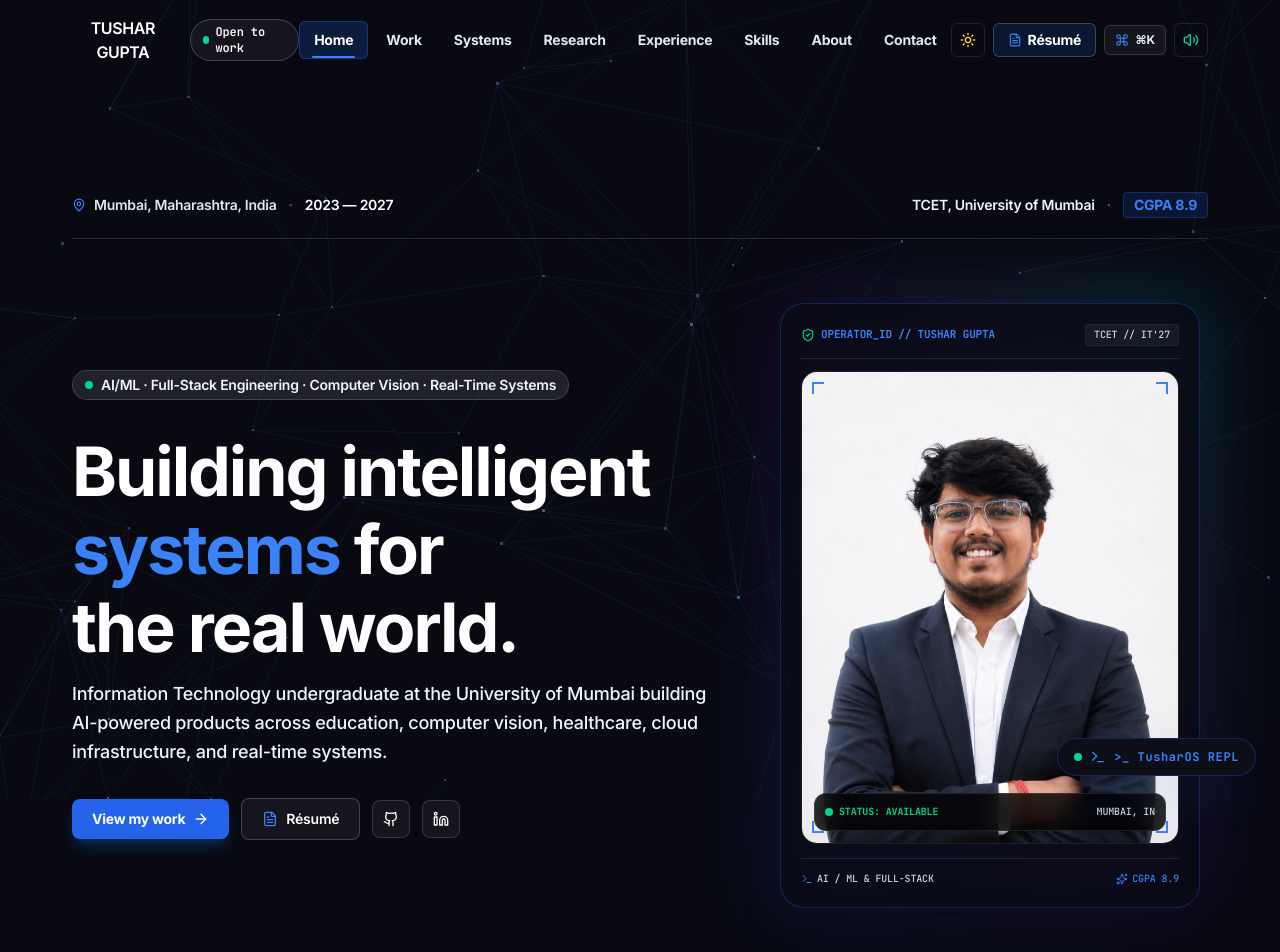
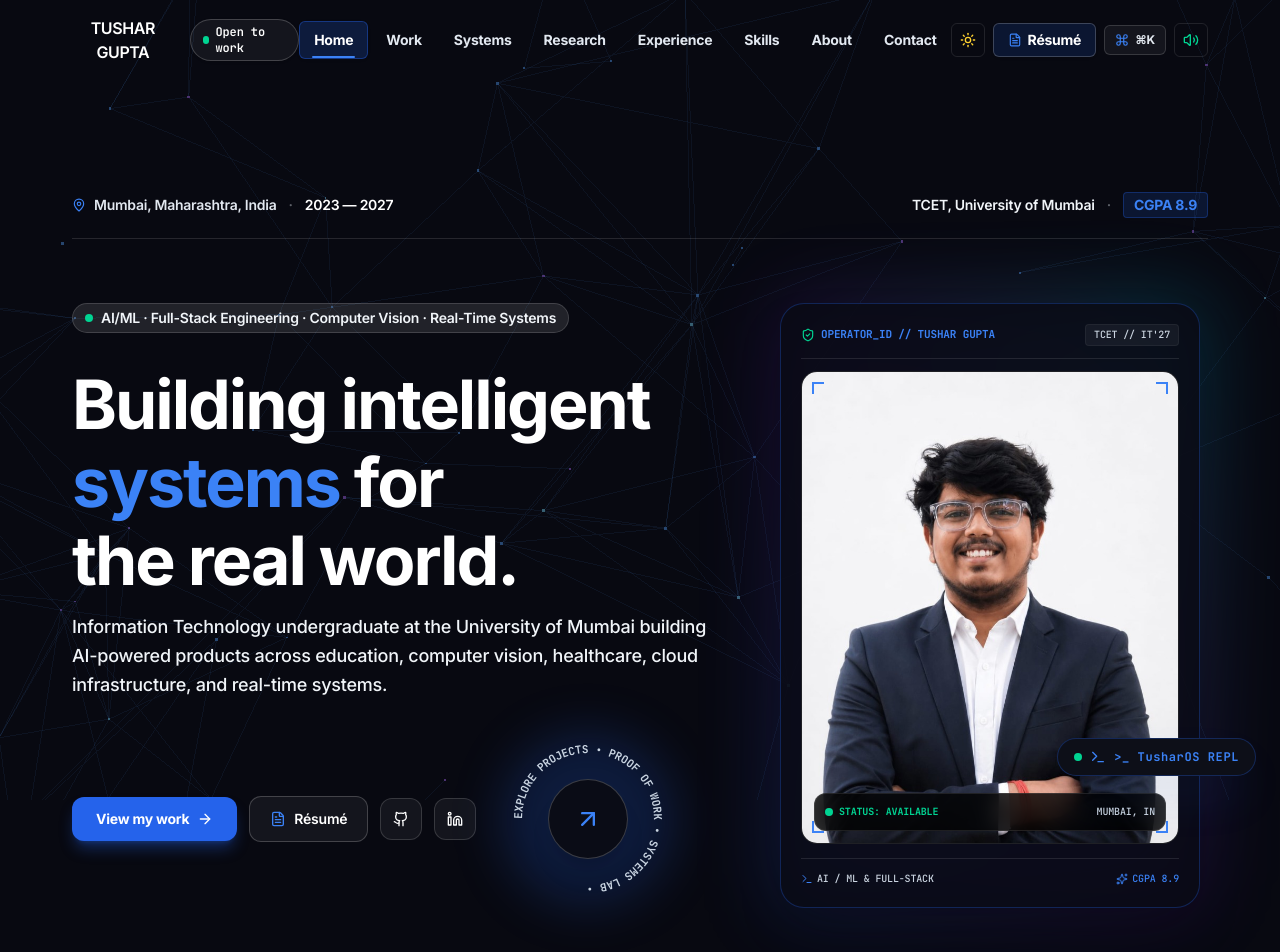
Before and after one commit to TusharGupta2820/Tushar_Portfolio, a React (Vite) app: page / in a window 1280 px wide. Shown: the top 952 px of the page. Built offline with nearby package versions, Linux system fonts and the light colour scheme.

Commit message:
Add 3D particle effects, page transition wipes, spinning text badge, and light theme high contrast fixes

```diff
--- a/src/App.tsx
+++ b/src/App.tsx
@@ -8,7 +8,7 @@ import { ResumeModal } from './components/ui/ResumeModal';
 import { CaseStudyModal } from './components/modals/CaseStudyModal';
 import { ResearchNoteModal } from './components/modals/ResearchNoteModal';
 import { InteractiveTerminal } from './components/ui/InteractiveTerminal';
-import { SectionTransition } from './components/ui/Animations';
+import { SectionTransition, TransitionWipe } from './components/ui/Animations';
 
 import { Hero } from './components/sections/Hero';
 import { SelectedWork } from './components/sections/SelectedWork';
@@ -93,9 +93,11 @@ export function App() {
         onToggleTheme={toggleTheme}
       />
 
-      {/* Section-Wise Content View with 3D Page Transitions */}
+      {/* Section-Wise Content View with Colored Transition Wipes & 3D Page Entrance */}
       <main className="relative z-10 w-full pt-16 min-h-[85vh]">
         <AnimatePresence mode="wait">
+          <TransitionWipe key={`wipe-${activeSection}`} />
+
           {/* OVERVIEW / HERO */}
           {activeSection === 'overview' && (
             <SectionTransition key="overview">
--- a/src/components/sections/Hero.tsx
+++ b/src/components/sections/Hero.tsx
@@ -1,6 +1,7 @@
 import React from 'react';
 import { PERSONAL_INFO, KEY_NUMBERS } from '../../data/portfolioData';
 import { HeroPortrait } from '../ui/HeroPortrait';
+import { SpinningTextBadge } from '../ui/SpinningTextBadge';
 import { ArrowRight, FileText, MapPin } from 'lucide-react';
 import { GithubIcon, LinkedinIcon } from '../ui/Icons';
 import { soundFx } from '../../utils/audio';
@@ -64,10 +65,11 @@ export const Hero: React.FC<HeroProps> = ({ onOpenResumeModal, onNavigate }) =>
             </div>
 
             {/* Actions */}
-            <FadeUp delay={0.2} className="flex flex-wrap items-center gap-3">
+            <FadeUp delay={0.2} className="flex flex-wrap items-center gap-4 sm:gap-6">
+              <div className="flex flex-wrap items-center gap-3">
                 <button
                   onClick={() => handleNav('work')}
-                className="inline-flex items-center gap-2 px-5 py-2.5 rounded-lg bg-brand-blue hover:bg-brand-cobalt text-white text-sm font-bold transition-all hover:scale-[1.02] active:scale-95 shadow-lg shadow-brand-blue/30"
+                  className="inline-flex items-center gap-2 px-6 py-3 rounded-xl bg-brand-blue hover:bg-brand-cobalt text-white text-sm font-bold transition-all hover:scale-[1.02] active:scale-95 shadow-lg shadow-brand-blue/35"
                 >
                   <span>View my work</span>
                   <ArrowRight className="w-4 h-4" />
@@ -75,7 +77,7 @@ export const Hero: React.FC<HeroProps> = ({ onOpenResumeModal, onNavigate }) =>
 
                 <button
                   onClick={() => { soundFx.playBlip(800); onOpenResumeModal(); }}
-                className="inline-flex items-center gap-2 px-5 py-2.5 rounded-lg border border-white/20 bg-white/5 text-sm text-white hover:border-white/40 hover:bg-white/10 transition-all font-semibold"
+                  className="inline-flex items-center gap-2 px-5 py-3 rounded-xl border border-white/20 bg-white/5 text-sm text-white hover:border-white/40 hover:bg-white/10 transition-all font-semibold"
                 >
                   <FileText className="w-4 h-4 text-brand-electric" />
                   <span>Résumé</span>
@@ -85,7 +87,7 @@ export const Hero: React.FC<HeroProps> = ({ onOpenResumeModal, onNavigate }) =>
                   href={PERSONAL_INFO.github}
                   target="_blank" rel="noreferrer"
                   onClick={() => soundFx.playClick(700)}
-                className="p-2.5 rounded-lg border border-white/15 bg-white/5 text-white hover:border-white/30 hover:bg-white/10 transition-all"
+                  className="p-3 rounded-xl border border-white/15 bg-white/5 text-white hover:border-white/30 hover:bg-white/10 transition-all"
                   title="GitHub"
                 >
                   <GithubIcon className="w-4 h-4" />
@@ -95,11 +97,17 @@ export const Hero: React.FC<HeroProps> = ({ onOpenResumeModal, onNavigate }) =>
                   href={PERSONAL_INFO.linkedin}
                   target="_blank" rel="noreferrer"
                   onClick={() => soundFx.playClick(700)}
-                className="p-2.5 rounded-lg border border-white/15 bg-white/5 text-white hover:text-brand-electric hover:border-white/30 hover:bg-white/10 transition-all"
+                  className="p-3 rounded-xl border border-white/15 bg-white/5 text-white hover:text-brand-electric hover:border-white/30 hover:bg-white/10 transition-all"
                   title="LinkedIn"
                 >
                   <LinkedinIcon className="w-4 h-4" />
                 </a>
+              </div>
+
+              {/* Spinning Circular Text Badge */}
+              <div className="hidden sm:block">
+                <SpinningTextBadge onClick={() => handleNav('work')} />
+              </div>
             </FadeUp>
           </SlideIn>
 
--- a/src/components/ui/Animations.tsx
+++ b/src/components/ui/Animations.tsx
@@ -396,3 +396,34 @@ export const Counter: React.FC<CounterProps> = ({ value, className = '' }) => {
     </motion.span>
   );
 };
+
+// ─────────────────────────────────────────────────────────
+// TRANSITION WIPE — 3-Layer Colored Slide Page Transition
+// ─────────────────────────────────────────────────────────
+export const TransitionWipe: React.FC = () => {
+  return (
+    <>
+      <motion.div
+        className="fixed top-0 bottom-0 right-full w-screen h-screen z-50 bg-[#1e1b4b]"
+        initial={{ x: '100%', width: '100%' }}
+        animate={{ x: '0%', width: '0%' }}
+        exit={{ x: ['0%', '100%'], width: ['0%', '100%'] }}
+        transition={{ duration: 0.5, ease: [0.65, 0, 0.35, 1] }}
+      />
+      <motion.div
+        className="fixed top-0 bottom-0 right-full w-screen h-screen z-40 bg-[#2563eb]"
+        initial={{ x: '100%', width: '100%' }}
+        animate={{ x: '0%', width: '0%' }}
+        exit={{ x: ['0%', '100%'], width: ['0%', '100%'] }}
+        transition={{ delay: 0.08, duration: 0.5, ease: [0.65, 0, 0.35, 1] }}
+      />
+      <motion.div
+        className="fixed top-0 bottom-0 right-full w-screen h-screen z-30 bg-[#3b82f6]"
+        initial={{ x: '100%', width: '100%' }}
+        animate={{ x: '0%', width: '0%' }}
+        exit={{ x: ['0%', '100%'], width: ['0%', '100%'] }}
+        transition={{ delay: 0.16, duration: 0.5, ease: [0.65, 0, 0.35, 1] }}
+      />
+    </>
+  );
+};
--- /dev/null
+++ b/src/components/ui/SpinningTextBadge.tsx
@@ -0,0 +1,49 @@
+import React from 'react';
+import { ArrowUpRight } from 'lucide-react';
+import { soundFx } from '../../utils/audio';
+
+interface SpinningTextBadgeProps {
+  onClick?: () => void;
+  text?: string;
+}
+
+export const SpinningTextBadge: React.FC<SpinningTextBadgeProps> = ({
+  onClick,
+  text = 'EXPLORE PROJECTS • PROOF OF WORK • SYSTEMS LAB • ',
+}) => {
+  return (
+    <button
+      onClick={() => {
+        soundFx.playClick(800);
+        if (onClick) onClick();
+      }}
+      className="relative w-36 h-36 sm:w-44 sm:h-44 flex items-center justify-center group cursor-pointer"
+      title="View projects"
+    >
+      {/* Outer ambient glow */}
+      <div className="absolute inset-0 rounded-full bg-brand-blue/20 blur-xl group-hover:bg-brand-blue/40 transition-all duration-500" />
+
+      {/* Spinning SVG Text */}
+      <svg
+        className="w-full h-full animate-[spin_12s_linear_infinite] group-hover:animate-[spin_6s_linear_infinite] transition-all"
+        viewBox="0 0 200 200"
+      >
+        <path
+          id="textPath"
+          d="M 100, 100 m -75, 0 a 75,75 0 1,1 150,0 a 75,75 0 1,1 -150,0"
+          fill="none"
+        />
+        <text className="text-[12.5px] font-mono font-bold uppercase fill-slate-300 dark:fill-slate-200 light:fill-slate-800 tracking-[0.22em]">
+          <textPath href="#textPath" startOffset="0%">
+            {text}
+          </textPath>
+        </text>
+      </svg>
+
+      {/* Center Circle Button with Arrow */}
+      <div className="absolute inset-4 m-auto w-16 h-16 sm:w-20 sm:h-20 rounded-full bg-[#0a0c16] border border-white/20 dark:border-white/20 light:border-slate-300 light:bg-white flex items-center justify-center shadow-xl group-hover:scale-110 group-hover:border-brand-electric transition-all duration-300">
+        <ArrowUpRight className="w-7 h-7 text-brand-electric group-hover:translate-x-0.5 group-hover:-translate-y-0.5 transition-transform" />
+      </div>
+    </button>
+  );
+};
```
Also changed, not shown: src/components/ui/FloatingDockNav.tsx (added, +73 -0 lines). Lines whose indentation alone changed are shown as unchanged.
